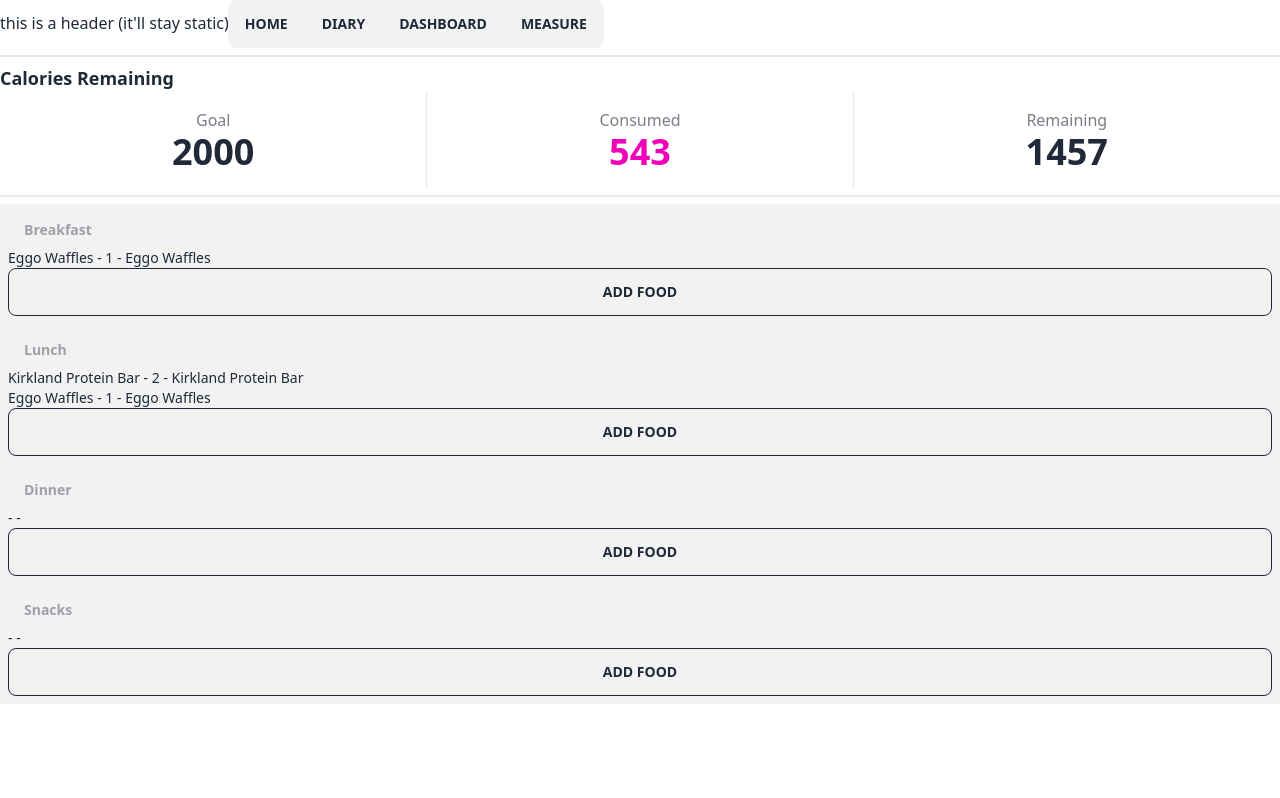
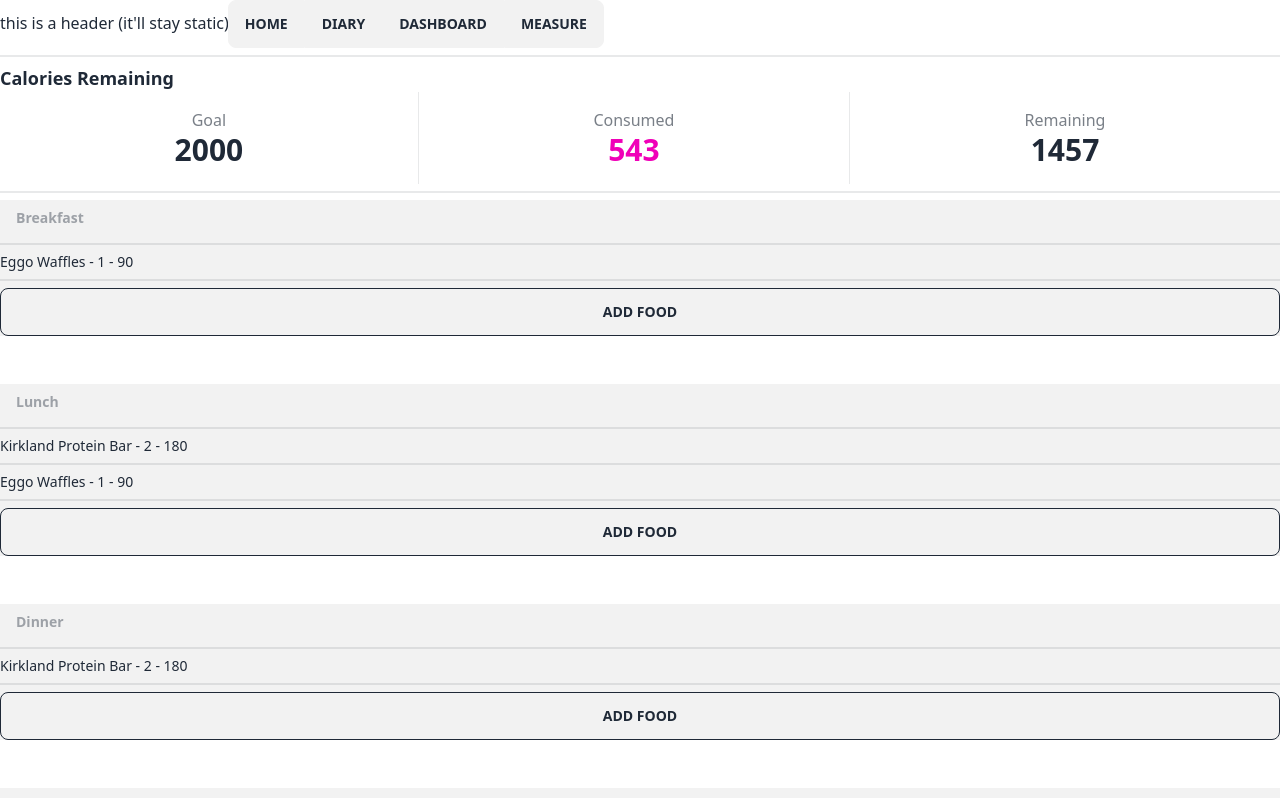
Before and after one commit to olukukoyi/fitness-pals-ctp, a React (Vite) app in the folder client/: page /diary in a window 1280 px wide. Shown: the top 798 px of the page. Built offline with nearby package versions, Linux system fonts and the light colour scheme.

Commit message:
Implemented adding custom food items Utilized Modal to add custom food Added PropTypes Updated FoodTableItem to properly display % of macros

```diff
--- a/client/src/components/Diary.jsx
+++ b/client/src/components/Diary.jsx
@@ -1,29 +1,30 @@
 import { useState } from "react";
+import PropTypes from "prop-types";
 
 
 function Diary() {
     // pull user food info from db of this shape
-
-    const [foodArr, setFoodArr] = useState([
-        [{ name: "Eggo Waffles", id: "1", calories: "90" }], // breakfast
-        [{ name: "Kirkland Protein Bar", id: "2", calories: "180" }, { name: "Eggo Waffles", id: "1", calories: "90" }], // lunch
-        [{}], // dinner
-        [{}], // snacks
+    const [userFoodArr, setUserFoodArr] = useState([
+        [{ name: "Eggo Waffles", id: "1", calories: 90, carb:0, fat:0, protein:0, servings:1 }], // breakfast
+        [{ name: "Kirkland Protein Bar", id: "2", calories: 180, carb:0, fat:0, protein:0, servings:1 }, { name: "Eggo Waffles", id: "1", calories: 90, carb:0, fat:0, protein:0, servings:1}], // lunch
+        [{ name: "Kirkland Protein Bar", id: "2", calories: 180, carb:0, fat:0, protein:0, servings:1 }], // dinner
+        [{ name: "Kirkland Protein Bar", id: "2", calories: 180, carb:0, fat:0, protein:0, servings:1 }], // snacks
     ]);
 
     const titles = ["Breakfast", "Lunch", "Dinner", "Snacks"];
 
     return (
-        <>
-            <div className="">
-                <div className="divider m-0"></div>
-                <CalorieRemain />
-                <div className="divider m-0"></div>
-                {foodArr.map((innerArr, index) => (
-                    <MealTable foodArr={innerArr} title={titles[index]} key={index} />
-                ))}
-            </div>
-        </>
+        <div>
+            <div className="divider m-0"></div>
+            <CalorieRemain />
+            <div className="divider m-0"></div>
+            {userFoodArr.map((innerArr, index) => (
+                <div key={index}>
+                    <MealTable foodArr={innerArr} title={titles[index]} userFoodArr={userFoodArr} setUserFoodArr={setUserFoodArr} />
+                    <div className="divider before:bg-transparent after:bg-transparent"></div>
+                </div>
+            ))}
+        </div>
     )
 }
 
@@ -31,23 +32,23 @@ function CalorieRemain() {
     //pull user data from db (using const for now)
     const calorieData = { goal: 2000, consumed: 543 }
     return (
-        <div className="flex flex-col flex-center">
+        <div className="flex flex-col flex-center justify-center">
             <h3 className="font-bold text-lg">Calories Remaining</h3>
             <div className="stats">
 
                 <div className="stat place-items-center">
                     <div className="stat-title">Goal</div>
-                    <div className="stat-value">{calorieData.goal}</div>
+                    <div className="stat-value text-base sm:text-3xl">{calorieData.goal}</div>
                 </div>
 
                 <div className="stat place-items-center">
                     <div className="stat-title">Consumed</div>
-                    <div className="stat-value text-secondary">{calorieData.consumed}</div>
+                    <div className="stat-value text-secondary text-base sm:text-3xl">{calorieData.consumed}</div>
                 </div>
 
                 <div className="stat place-items-center">
                     <div className="stat-title">Remaining</div>
-                    <div className="stat-value">{calorieData.goal - calorieData.consumed}</div>
+                    <div className="stat-value text-base sm:text-3xl">{calorieData.goal - calorieData.consumed}</div>
                 </div>
 
             </div>
@@ -55,33 +56,35 @@ function CalorieRemain() {
     )
 }
 
-function MealTable({ foodArr, title }) {
-
-    function addMoreStuff() {
-        // const newFoodArr = foodArr.map(innerArray => [...innerArray]);
-        // newFoodArr[0].push("more stuff ");
-
-        // setFoodArr(newFoodArr);
-        // console.log('New Food Array:', newFoodArr);
-        console.log("hello")
-    }
-
+function MealTable({ title, foodArr, userFoodArr, setUserFoodArr }) {
     return (
-        <ul className="menu bg-base-200 ">
+        <ul className="menu bg-base-200 p-0 [&_li>*]:rounded-none">
             <li className="menu-title">{title}</li>
             {foodArr.map((foodObj, index) => (
-                <FoodTableItem name={foodObj.name} id={foodObj.id} cal={foodObj.name} key={index} />
+                <FoodTableItem
+                    name={foodObj.name}
+                    id={foodObj.id}
+                    cal={foodObj.calories}
+                    carb={Math.floor((foodObj.carb*4 / (foodObj.calories/foodObj.servings)) * 100)}
+                    fat={Math.floor((foodObj.fat*9 / (foodObj.calories/foodObj.servings)) * 100)}
+                    protein={Math.floor((foodObj.protein*4 / (foodObj.calories/foodObj.servings)) * 100)}
+                    key={index}
+                />
             ))}
-            <button onClick={addMoreStuff} className="btn btn-neutral btn-outline">ADD FOOD</button>
+            <div className="divider m-0"></div>
+            <button onClick={() => { document.getElementById(`my_modal_${title}`).showModal(); }} className="btn btn-neutral btn-outline" id={title}>ADD FOOD</button>
+            <AddCustomFoodModal title={title} userFoodArr={userFoodArr} setUserFoodArr={setUserFoodArr}/>
+
         </ul>
     )
 }
 
-function FoodTableItem({ name, id, cal }) {
+function FoodTableItem({ name, id, cal, carb, protein, fat}) {
     return (
         <>
+            <div className="divider m-0"></div>
             <li className="" onClick={() => document.getElementById(`my_modal_${id}`).showModal()}>{name} - {id} - {cal}</li>
-            <dialog id={`my_modal_${id}`} className="modal modal-bottom">
+            <dialog id={`my_modal_${id}`} className="modal">
                 <div className="modal-box h-screen">
                     <form method="dialog">
                         {/* if there is a button in form, it will close the modal */}
@@ -91,11 +94,12 @@ function FoodTableItem({ name, id, cal }) {
                     <h3 className="font-bold text-lg">{name} {id}</h3>
                     <p className="py-4">Press ESC key or click on ✕ button to close</p>
                     <div className="flex justify-evenly">
-                        <div className="radial-progress text-xs text-center text-cyan-500" style={{ "--value": 70 }} role="progressbar">Protein <br /> 70%</div>
-                        <div className="radial-progress text-xs text-center text-rose-500" style={{ "--value": 70 }} role="progressbar">Carbs <br /> 70%</div>
-                        <div className="radial-progress text-xs text-center text-teal-500" style={{ "--value": 70 }} role="progressbar">Fat <br /> 70%</div>
+                        <div className="radial-progress text-xs text-center text-rose-500" style={{ "--value": carb }} role="progressbar">Carbs <br /> {carb} %</div>
+                        <div className="radial-progress text-xs text-center text-teal-500" style={{ "--value": fat }} role="progressbar">Fat <br /> {fat} %</div>
+                        <div className="radial-progress text-xs text-center text-cyan-500" style={{ "--value": protein }} role="progressbar">Protein <br /> {protein} %</div>
+
+                        <div className="radial-progress text-xs text-center" style={{ "--value": 100 }} role="progressbar">Calories <br /> {cal}</div>
                     </div>
-
                 </div>
             </dialog>
         </>
@@ -103,4 +107,138 @@ function FoodTableItem({ name, id, cal }) {
     )
 }
 
+function AddCustomFoodModal({title, userFoodArr, setUserFoodArr}){
+    const [foodInfo, updateFoodInfo] = useState({name: "", carb:0, fat:0, protein:0, servings:1});
+    const [cal, updateCal] = useState(0);
+
+    function updateFood(value, macro, inputBox){
+        let temp = JSON.parse(JSON.stringify(foodInfo));
+
+        if(value === "" || parseFloat(value) < 0 || (macro === "servings" && parseFloat(value) <= 0)){
+            console.error("Bad input value");
+            inputBox.classList.add("input-error");
+            temp[macro] = 0; //reset val for that macro to 0 when bad input
+            if(macro === "name"){ //reset to "" for food name
+                temp[macro] = "";
+            }
+        } else {
+            inputBox.classList.remove("input-error");
+            inputBox.classList.add("input-success");
+            isNaN(parseFloat(value)) ? temp[macro] = value : temp[macro] = parseFloat(value);
+        }
+        updateFoodInfo(temp);
+        updateCal(Math.floor(temp.carb*4 + temp.fat*9 + temp.protein*4));
+    }
+
+    function addFood(e, foodInfo, mealName){
+        const mealsMap = {
+            "Breakfast": 0,
+            "Lunch": 1,
+            "Dinner": 2,
+            "Snacks": 3
+        };
+        const mealIndex = mealsMap[mealName];
+        e.preventDefault();
+        console.log(foodInfo);
+        if(foodInfo.servings <= 0){
+            alert("Enter a serving amount >= 1");
+            return;
+        } else if(foodInfo.name === ""){
+            alert("Enter a food name of length >= 1");
+            return;
+        }
+
+        const newUserFoodArr = [...userFoodArr];
+        const newFood = {...foodInfo, calories: cal*foodInfo.servings, id: Math.floor(Math.random() * 9999)};
+        if (!newUserFoodArr[mealIndex]) {
+            newUserFoodArr[mealIndex] = []; // Initialize the array if it doesn't exist
+        }
+        newUserFoodArr[mealIndex].push(newFood);
+
+        console.log(newUserFoodArr[mealIndex]);
+        setUserFoodArr(newUserFoodArr); // Update the state with the new array
+    }
+
+    return (
+        <dialog id={`my_modal_${title}`} className="modal">
+        <div className="modal-box h-screen">
+            <form method="dialog">
+                {/* if there is a button in form, it will close the modal */}
+                <button className="btn btn-sm btn-circle btn-ghost absolute right-2 top-2">✕</button>
+            </form>
+
+            <h3 className="font-bold text-lg">Add {title} Food</h3>
+            <form action="">
+
+                <div className="form-control w-full max-w-xs">
+                    <label className="label">
+                        <span className="label-text">Food Name</span>
+                    </label>
+                    <input type="text" placeholder="Type here" className="input input-bordered w-full max-w-xs" onInput={(e) => updateFood(e.target.value, "name", e.target)}/>
+                </div>
+
+                <div className="form-control w-full max-w-xs">
+                    <label className="label">
+                        <span className="label-text">Carbohydrates (grams)</span>
+                    </label>
+                    <input type="number" placeholder="0" className="input input-bordered w-full max-w-xs" onInput={(e) => updateFood(e.target.value, "carb", e.target)}/>
+                </div>
+
+                <div className="form-control w-full max-w-xs">
+                    <label className="label">
+                        <span className="label-text">Fat (grams)</span>
+                    </label>
+                    <input type="number" placeholder="0" className="input input-bordered w-full max-w-xs" onInput={(e) => updateFood(e.target.value, "fat", e.target)} />
+                </div>
+
+                <div className="form-control w-full max-w-xs">
+                    <label className="label">
+                        <span className="label-text">Protein (grams)</span>
+                    </label>
+                    <input type="number" placeholder="0" className="input input-bordered w-full max-w-xs" onInput={(e) => updateFood(e.target.value, "protein", e.target)}/>
+                </div>
+
+                <div className="form-control w-full max-w-xs">
+                    <label className="label">
+                        <span className="label-text">Servings</span>
+                    </label>
+                    <input type="number" placeholder="1" defaultValue={1} className="input input-bordered w-full max-w-xs" onInput={(e) => updateFood(e.target.value, "servings", e.target)}/>
+                </div>
+
+                <button className="btn" onClick={(e) => {addFood(e, foodInfo, title)}}>Add to {title}</button>
+            </form>
+            <div className="grid grid-cols-2 place-items-center sm:flex sm:justify-evenly">
+                <div className="radial-progress text-xs text-center text-rose-500" style={{ "--value": Math.floor((foodInfo.carb*4 / cal) * 100)}} role="progressbar">Carbs <br /> {Math.floor((foodInfo.carb*4 / cal) * 100)} %</div>
+                <div className="radial-progress text-xs text-center text-teal-500" style={{ "--value": Math.floor((foodInfo.fat*9 / cal) * 100) }} role="progressbar">Fat <br /> {Math.floor((foodInfo.fat*9 / cal) * 100)} %</div>
+                <div className="radial-progress text-xs text-center text-cyan-500" style={{ "--value": Math.floor((foodInfo.protein*4 / cal) * 100) }} role="progressbar">Protein <br /> {Math.floor((foodInfo.protein*4 / cal) * 100)} %</div>
+
+                <div className="radial-progress text-xs text-center " style={{ "--value": 100 }} role="progressbar">Calories <br /> {foodInfo.servings > 0 ? cal * foodInfo.servings : cal} </div>
+            </div>
+        </div>
+        </dialog>
+    )
+}
+
+AddCustomFoodModal.propTypes = {
+    title: PropTypes.string.isRequired,
+    userFoodArr: PropTypes.array.isRequired,
+    setUserFoodArr: PropTypes.func.isRequired,
+}
+
+MealTable.propTypes = {
+    title: PropTypes.string.isRequired,
+    foodArr: PropTypes.array.isRequired,
+    userFoodArr: PropTypes.array.isRequired,
+    setUserFoodArr: PropTypes.func.isRequired,
+}
+
+FoodTableItem.propTypes = {
+    name: PropTypes.string.isRequired,
+    id: PropTypes.string.isRequired,
+    cal: PropTypes.number.isRequired,
+    carb: PropTypes.number.isRequired,
+    fat: PropTypes.number.isRequired,
+    protein: PropTypes.number.isRequired,
+}
+
 export default Diary;
```
